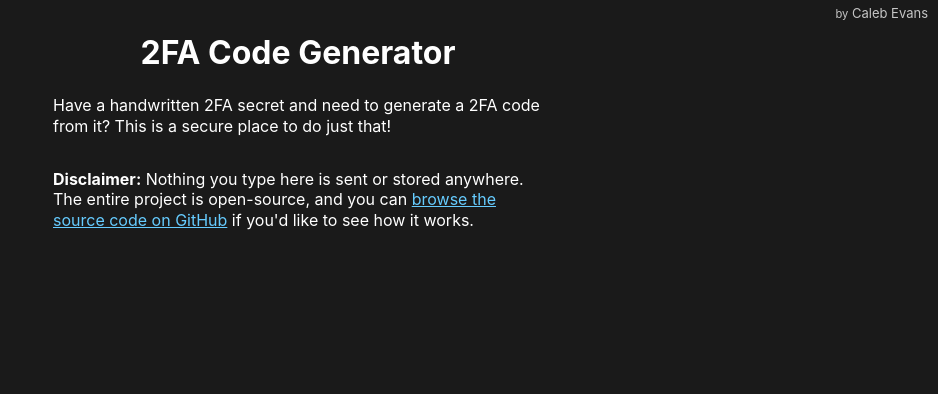
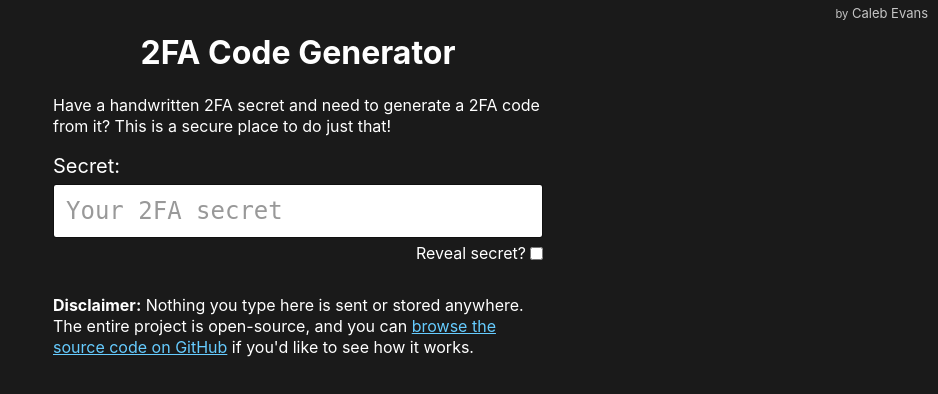
Before and after one commit to caleb531/2fa-code-generator, a SvelteKit app: page / in a window 1280 px wide. Shown: the top 394 px of the page, without its empty margins (342-1280 px from the left). Built offline with nearby package versions, Linux system fonts and the light colour scheme.

Commit message:
Implement form with Secret input and reveal toggle

```diff
--- a/src/routes/+page.svelte
+++ b/src/routes/+page.svelte
@@ -1,5 +1,10 @@
 <script lang="ts">
 	import '../styles/index.scss';
+	import Field from './Field.svelte';
+	import RevealSecretToggle from './RevealSecretToggle.svelte';
+	import Secret from './Secret.svelte';
+
+	let isSecretRevealed = false;
 </script>
 
 <svelte:head>
@@ -20,7 +25,14 @@
 		do just that!
 	</p>
 
-	<!-- TODO: create form here -->
+	<form>
+		<Field id="secret">
+			<Secret reveal={isSecretRevealed} />
+		</Field>
+		<Field id="reveal">
+			<RevealSecretToggle bind:enabled={isSecretRevealed} />
+		</Field>
+	</form>
 
 	<p class="disclaimer">
 		<strong>Disclaimer:</strong> Nothing you type here is sent or stored anywhere. The entire
--- /dev/null
+++ b/src/routes/Field.svelte
@@ -0,0 +1,7 @@
+<script lang="ts">
+	export let id: string = '';
+</script>
+
+<div class="field" data-field-id={id}>
+	<slot />
+</div>
--- /dev/null
+++ b/src/routes/RevealSecretToggle.svelte
@@ -0,0 +1,6 @@
+<script lang="ts">
+	export let enabled: boolean;
+</script>
+
+<label for="reveal">Reveal secret?</label>
+<input type="checkbox" id="reveal" bind:checked={enabled} />
--- /dev/null
+++ b/src/routes/Secret.svelte
@@ -0,0 +1,12 @@
+<script lang="ts">
+	// Whether or not the actual secret is shown within the input
+	export let reveal = false;
+</script>
+
+<label for="secret">Secret:</label>
+<input
+	id="secret"
+	class="secret"
+	type={reveal ? 'text' : 'password'}
+	placeholder="Your 2FA secret"
+/>
--- a/src/styles/_colors.scss
+++ b/src/styles/_colors.scss
@@ -24,6 +24,4 @@
 	--color-input-background-focus: var(--color-pale-yellow);
 	--color-input-text-placeholder-focus: var(--color-beige);
 	--color-input-shadow-focus: var(--color-light-orange);
-	--color-status-match: var(--color-green);
-	--color-status-mismatch: var(--color-med-orange);
 }
--- a/src/styles/_fonts.scss
+++ b/src/styles/_fonts.scss
@@ -17,13 +17,13 @@
 
 	// Semantic variables
 	--font-family-primary: var(--font-family-sans-serif);
-	--font-family-password-input: var(--font-family-monospace);
+	--font-family-input: var(--font-family-monospace);
 	--font-size-text: var(--font-size-m);
 	--font-size-heading: var(--font-size-xxl);
 	--font-size-author-link: var(--font-size-xxs);
-	--font-size-password-label: var(--font-size-l);
-	--font-size-password-input: var(--font-size-xl);
-	--font-size-reveal-passwords: var(--font-size-xs);
+	--font-size-label: var(--font-size-l);
+	--font-size-input: var(--font-size-xl);
+	--font-size-reveal-label: var(--font-size-xs);
 	--font-size-match-status: var(--font-size-xl);
 	--line-height-app-text: var(--line-height-normal);
 }
--- a/src/styles/_form.scss
+++ b/src/styles/_form.scss
@@ -1,8 +1,12 @@
 form {
 	margin: 0 auto;
-	text-align: right;
+	text-align: left;
+}
+
+.field {
+	margin: 0;
 }
 
 label {
-	font-size: var(--font-size-password-label);
+	font-size: var(--font-size-label);
 }
--- /dev/null
+++ b/src/styles/_reveal-secret-toggle.scss
@@ -0,0 +1,14 @@
+.field[data-field-id='reveal'] {
+	display: flex;
+	flex-direction: row;
+	justify-content: flex-end;
+	align-items: center;
+}
+
+label[for='reveal'] {
+	margin-right: 0;
+	font-size: var(--font-size-reveal-labelg);
+}
+input#reveal {
+	margin-right: 0;
+}
--- /dev/null
+++ b/src/styles/_secret.scss
@@ -0,0 +1,25 @@
+input.secret {
+	width: 100%;
+	margin: 5px 0;
+	border: solid 1px rgba(0, 0, 0, 0.35);
+	background-clip: padding-box;
+	border-radius: 3px;
+	padding: 12px;
+	font-family: var(--font-family-input);
+	font-size: var(--font-size-input);
+	vertical-align: middle;
+	&::placeholder {
+		transition: color 250ms ease-in-out;
+		color: hsl(0, 0%, 60%);
+	}
+	&:focus {
+		outline-width: 0;
+		border-color: var(--color-input-border-focus);
+		background-color: var(--color-input-background-focus);
+		box-shadow: 0 0 5px 1px var(--color-input-shadow-focus);
+		color: var(--color-input-text-focus);
+	}
+	&:focus::placeholder {
+		color: var(--color-input-text-placeholder-focus);
+	}
+}
--- a/src/styles/index.scss
+++ b/src/styles/index.scss
@@ -2,3 +2,5 @@
 @import 'fonts';
 @import 'app';
 @import 'form';
+@import 'secret';
+@import 'reveal-secret-toggle';
```
